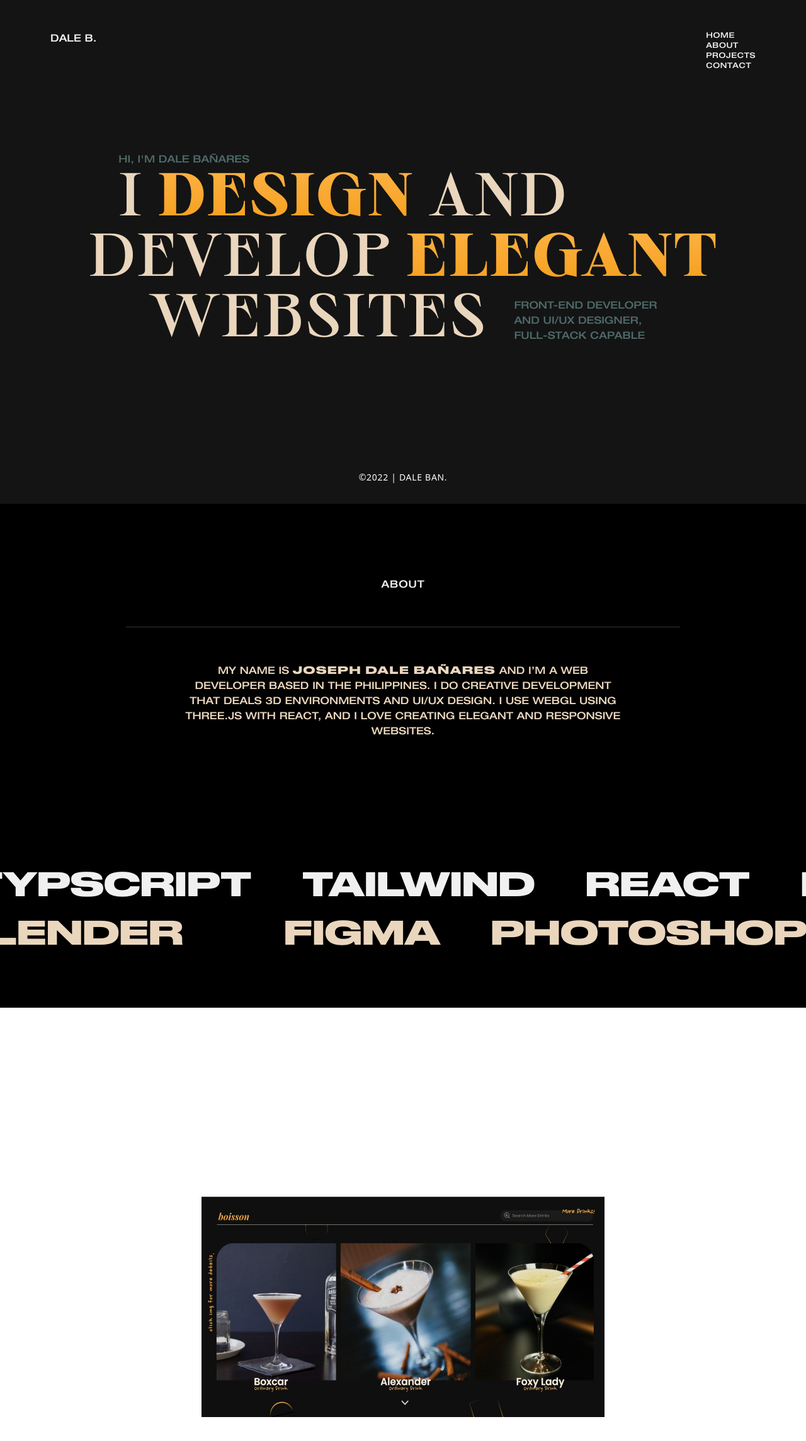
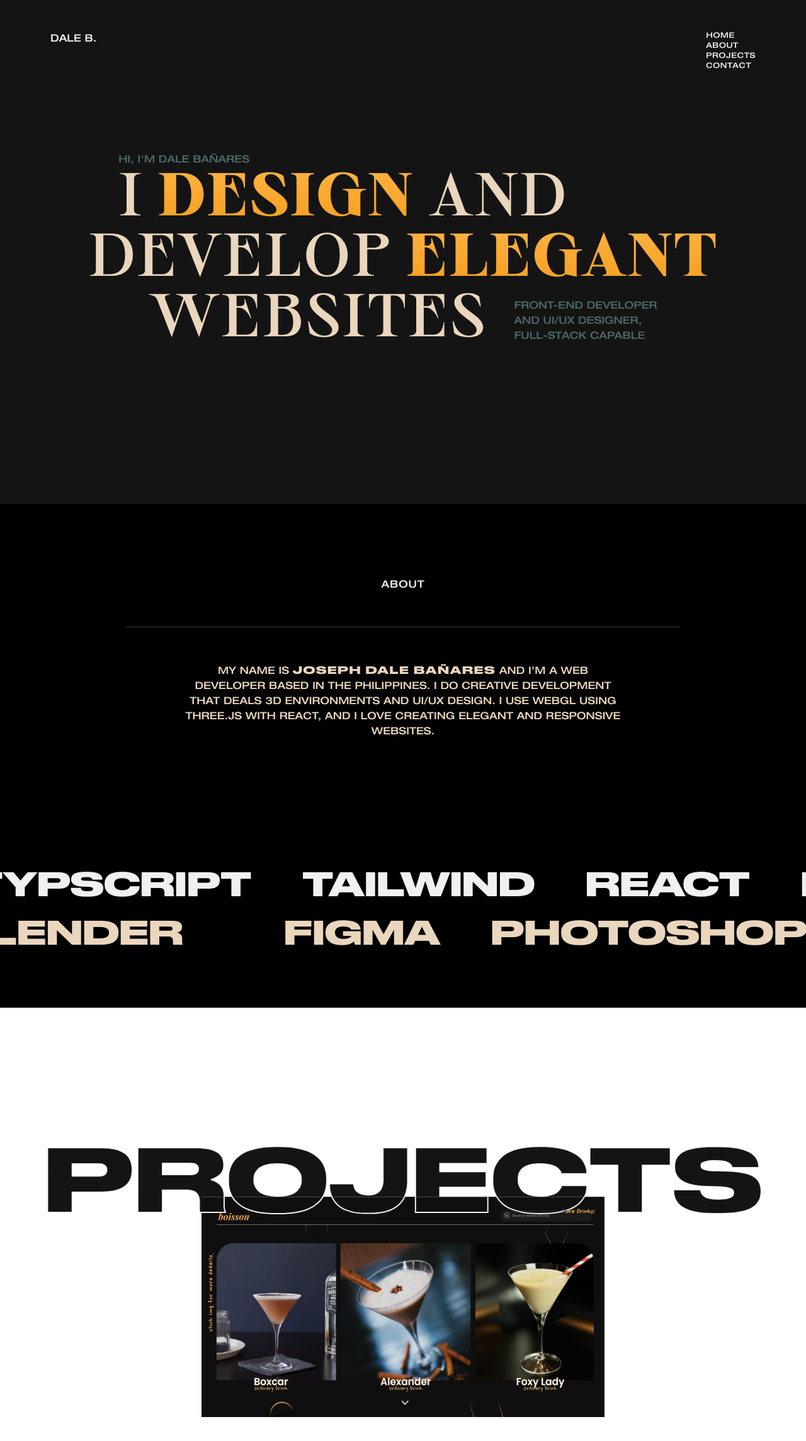
Before and after one commit to hyamero/portfolio-legacy, a Next.js app: page / in a window 1280 px wide. Shown: the top 2288 px of the page at 63% size. Built offline with nearby package versions, Linux system fonts and the light colour scheme.

Commit message:
Apply locomotive scroll

```diff
--- a/components/Heading.tsx
+++ b/components/Heading.tsx
@@ -25,7 +25,7 @@ interface HeadingProps {}
 
 const Heading: React.FC<HeadingProps> = ({}) => {
   return (
-    <header className="container h-screen bg-dark flex flex-col justify-center items-center">
+    <header className="container h-screen bg-dark flex flex-col justify-center items-center z-10">
       <div className="relative">
         <p className="layer sub-text mr-auto absolute top-[-1rem] left-[3rem] overflow-hidden md:left-[2rem] md:top-[-0.6rem]">
           HI, I&apos;M DALE BAÑARES
--- a/components/Layout.tsx
+++ b/components/Layout.tsx
@@ -1,15 +1,31 @@
-import React from "react";
+import React, { useEffect, useRef } from "react";
 import { Navbar } from "./Navbar";
 
 interface LayoutProps {}
 
 export const Layout: React.FC<LayoutProps> = ({ children }) => {
+  const scrollRef = useRef<any>(null);
+
+  useEffect(() => {
+    if (typeof window === "undefined") {
+      return;
+    }
+
+    const scroll = import("locomotive-scroll").then((LocomotiveScroll) => {
+      new LocomotiveScroll.default({
+        el: scrollRef.current,
+        smooth: true,
+        smoothMobile: false,
+      });
+    });
+  }, []);
+
   return (
-    <div className="">
+    <>
       <Navbar />
-      <div className="filled-text z-[-3] max-w-[1920px]"></div>
-      <div className="stroke-text z-[-1] max-w-[1920px] mix-blend-exclusion"></div>
-      <main className="max-w-[1920px]">{children}</main>
-    </div>
+      <main ref={scrollRef} data-scroll-container className="max-w-[1920px]">
+        {children}
+      </main>
+    </>
   );
 };
--- a/components/Navbar.tsx
+++ b/components/Navbar.tsx
@@ -26,7 +26,7 @@ export const Navbar: React.FC<NavbarProps> = ({}) => {
   return (
     <nav className="container fixed top-0 center mt-12 mx-auto px-20 z-10">
       <div className="font-helvetica text-light flex justify-between">
-        <h3>DALE B.</h3>
+        <h3 className="mix-blend-exclusion">DALE B.</h3>
         {!scroll && (
           <ul className="text-xs tracking-wider nav-btns">
             <NavBtns />
--- a/components/Projects.tsx
+++ b/components/Projects.tsx
@@ -6,9 +6,24 @@ interface ProjectsProps {}
 
 export const Projects: React.FC<ProjectsProps> = ({}) => {
   return (
-    <div className="bg-transparent min-h-[200vh] py-[300px] flex flex-col justify-between gap-96 items-center px-10">
+    <div
+      id="projects"
+      className=" min-h-[200vh] py-[300px] flex flex-col justify-between gap-96 items-center px-10 relative"
+    >
+      <div
+        data-scroll
+        data-scroll-sticky
+        data-scroll-target="#projects"
+        className="filled-text z-[-1] max-w-[1920px] absolute top-[2rem]"
+      ></div>
+      <div
+        data-scroll
+        data-scroll-sticky
+        data-scroll-target="#projects"
+        className="stroke-text z-[3] max-w-[1920px] mix-blend-exclusion absolute top-[2rem]"
+      ></div>
       {projects.map((project: any, i: number) => (
-        <a key={i} className="cursor-pointer z-[-2]" href={project.link}>
+        <a key={i} className="cursor-pointer z-[2]" href={project.link}>
           <Image
             priority
             src={project.img}
--- /dev/null
+++ b/components/locomotive.d.ts
@@ -0,0 +1 @@
+declare module 'locomotive-scroll'
--- a/package.json
+++ b/package.json
@@ -10,6 +10,7 @@
   },
   "dependencies": {
     "framer-motion": "^5.0.1",
+    "locomotive-scroll": "^3.6.1",
     "next": "12.0.1",
     "react": "17.0.2",
     "react-device-detect": "^2.1.2",
--- a/pages/index.tsx
+++ b/pages/index.tsx
@@ -1,11 +1,15 @@
 import React, { useEffect, useRef } from "react";
 import type { NextPage } from "next";
+// import LocomotiveScroll from "locomotive-scroll";
+import "../node_modules/locomotive-scroll/dist/locomotive-scroll.css";
+
 import Head from "next/head";
 
 import Heading from "../components/Heading";
 import { About } from "../components/About";
 import { Projects } from "../components/Projects";
 import { Footer } from "../components/Footer";
+// import useLocoScroll from "../hooks/useLocoScroll";
 
 const Home: NextPage = () => {
   return (
@@ -16,7 +20,7 @@ const Home: NextPage = () => {
         <link rel="icon" href="/favicon.ico" />
       </Head>
 
-      <main>
+      <main id="main-container">
         <Heading />
         <About />
         <Projects />
--- a/styles/globals.css
+++ b/styles/globals.css
@@ -32,6 +32,10 @@
   }
 }
 
+html {
+  background-color: #fff;
+}
+
 .text-clamp {
   font-size: clamp(2rem, 8vw, 6rem);
 }
@@ -59,12 +63,8 @@
 }
 
 .filled-text {
-  position: fixed;
-  top: 50%;
-  right: 50%;
+  height: 60vh;
   width: 100%;
-  height: 100%;
-  transform: translate(50%, -50%);
 
   background-image: url("../public/img/PROJECTSfilled.svg");
   background-repeat: no-repeat;
@@ -74,12 +74,8 @@
 }
 
 .stroke-text {
-  position: fixed;
-  top: 50%;
-  right: 50%;
+  height: 60vh;
   width: 100%;
-  height: 100%;
-  transform: translate(50%, -50%);
 
   background-image: url("../public/img/PROJECTSstroke.svg");
   background-repeat: no-repeat;
```
Also changed, not shown: 1 other file (tests, documents, lock files or other folders).
